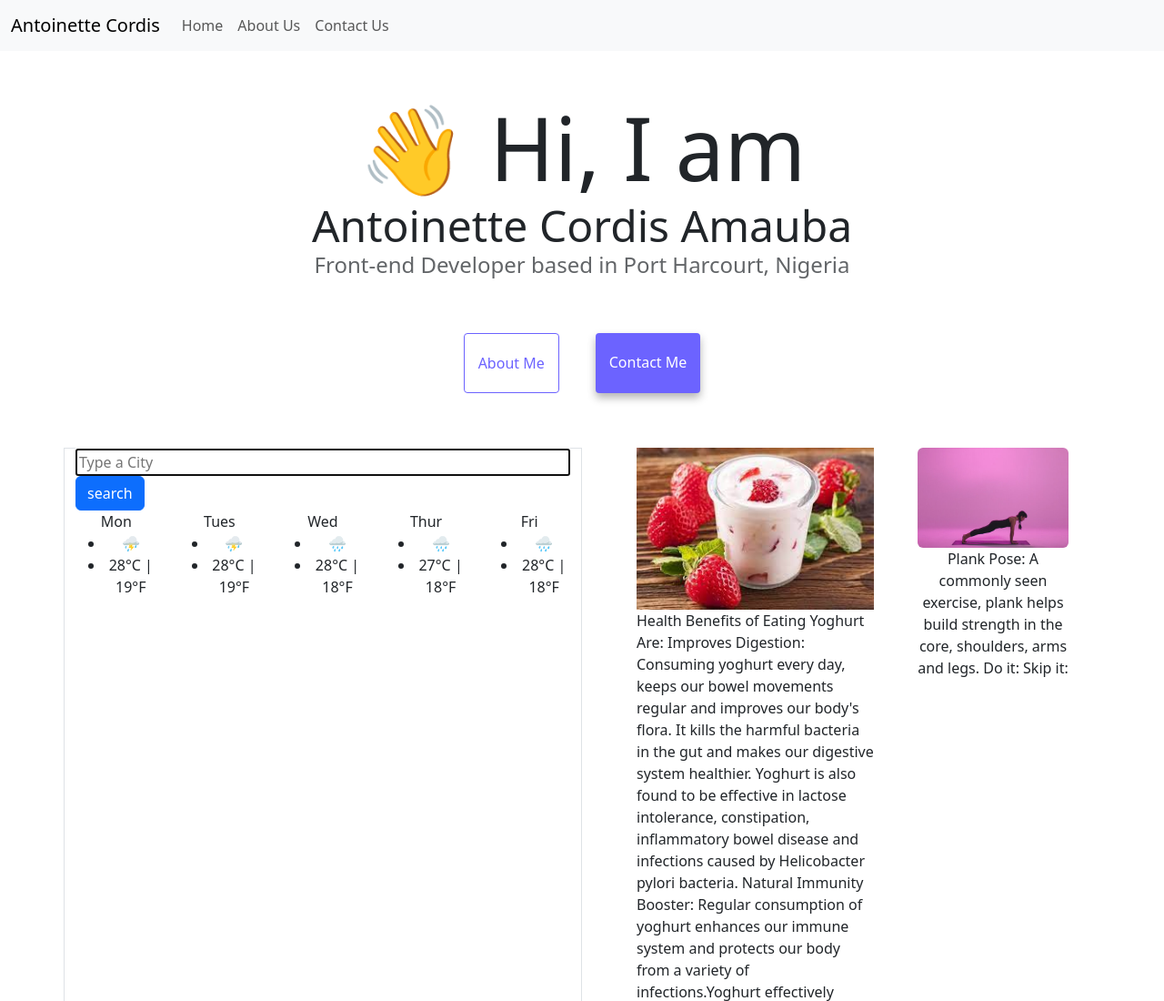
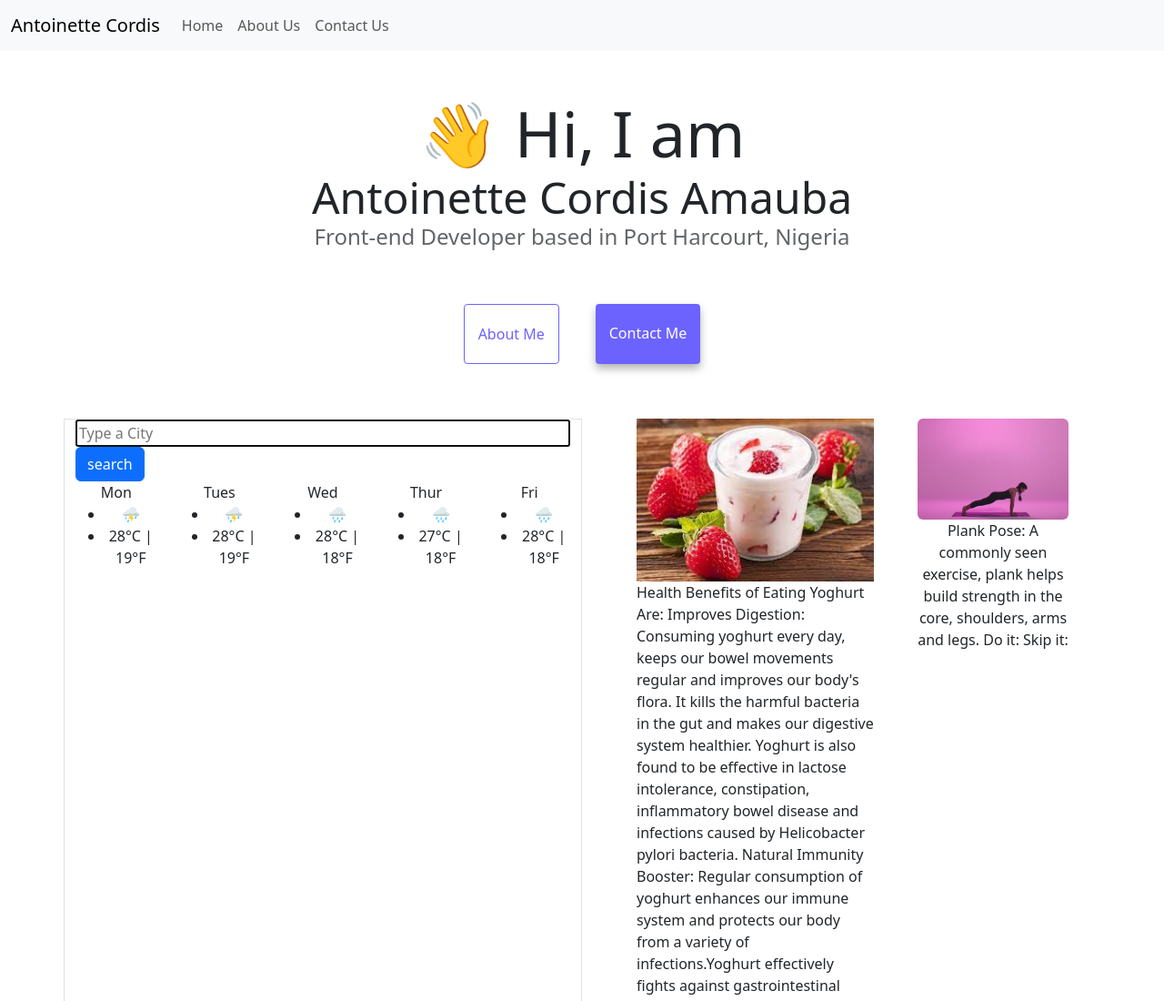
Before and after one commit to Antoinette-Cordis/Advanced-Tools-Homework, a plain HTML site: page index.html in a window 1280 px wide. Shown: the top 1100 px of the page at 91% size. Drawn offline with nearby package versions, Linux system fonts and the light colour scheme.

Commit message:
Reviewed the Codes.

```diff
--- a/styles.css
+++ b/styles.css
@@ -9,7 +9,7 @@ h3 {
   --box-shadow: 0 5px 10px rgba(0, 0, 0, 0.3);
 }
 h1 {
-  font-size: 96px;
+  font-size: 70px;
 }
 h2 {
   font-size: 48px;
```
Also changed, not shown: index.html (+1 -1 lines).
